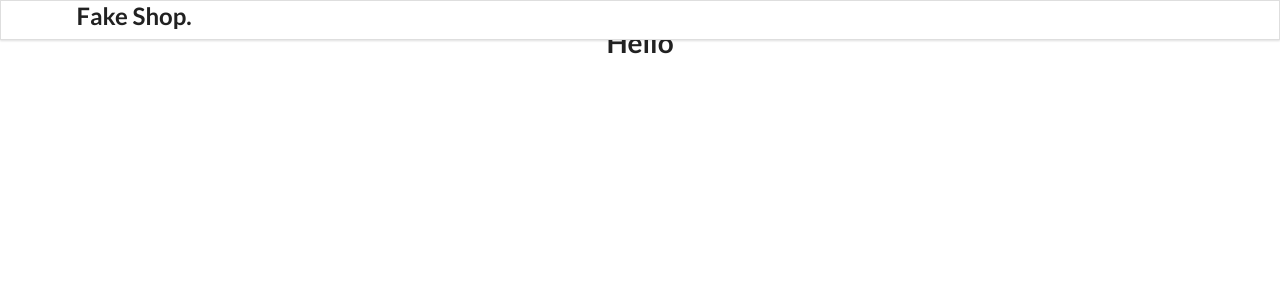
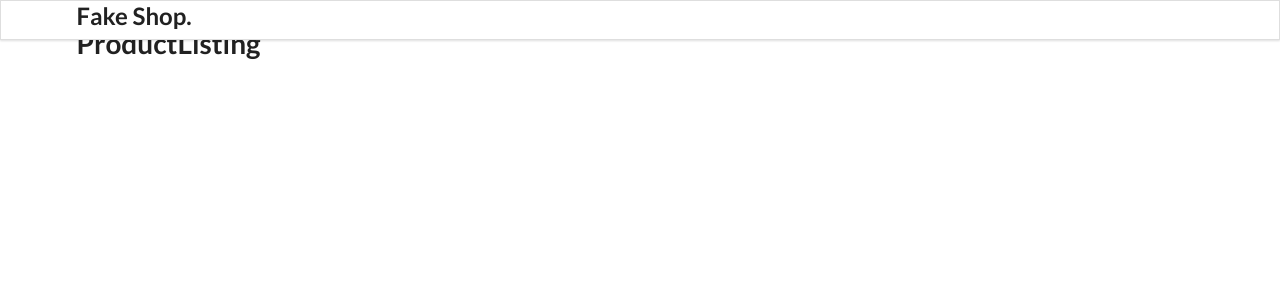
Before and after one commit to Byakuya91/E-Commerce-store, a React (Create React App) app in the folder e-commerce/: page / in a window 1280 px wide. Shown: the top 300 px of the page. Built offline with nearby package versions, Linux system fonts and the light colour scheme.

Commit message:
I've managed to resolve the problem with the ProductListing being able to be rendered. The issue was needing to encaspulate the component in tags. All in all, I'll be moving onto finishing the routes and hooking up the API.

```diff
--- a/e-commerce/src/App.js
+++ b/e-commerce/src/App.js
@@ -13,10 +13,11 @@ function App() {
     <div className="App">
       <Header />
       <Routes>
-        <Route path="/" element={<h1>Hello</h1>} />
-        <Route path="/product/:productId" element={ProductDetail} />
+        <Route path="/" element={<ProductListing />} />
+        <Route path="/product/:productId" element={<ProductDetail />} />
         <Route>404 not found</Route>
       </Routes>
+      {/* <ProductListing /> */}
     </div>
   );
 }
```
